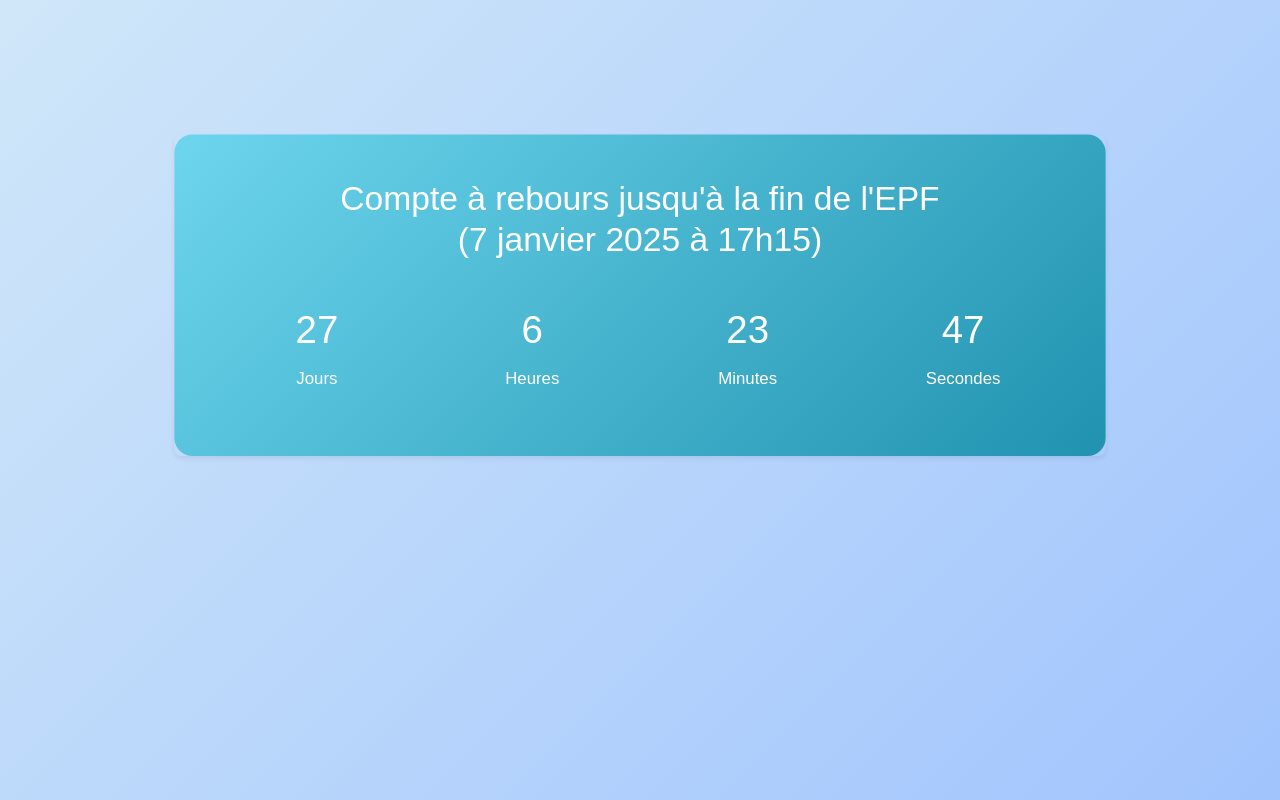
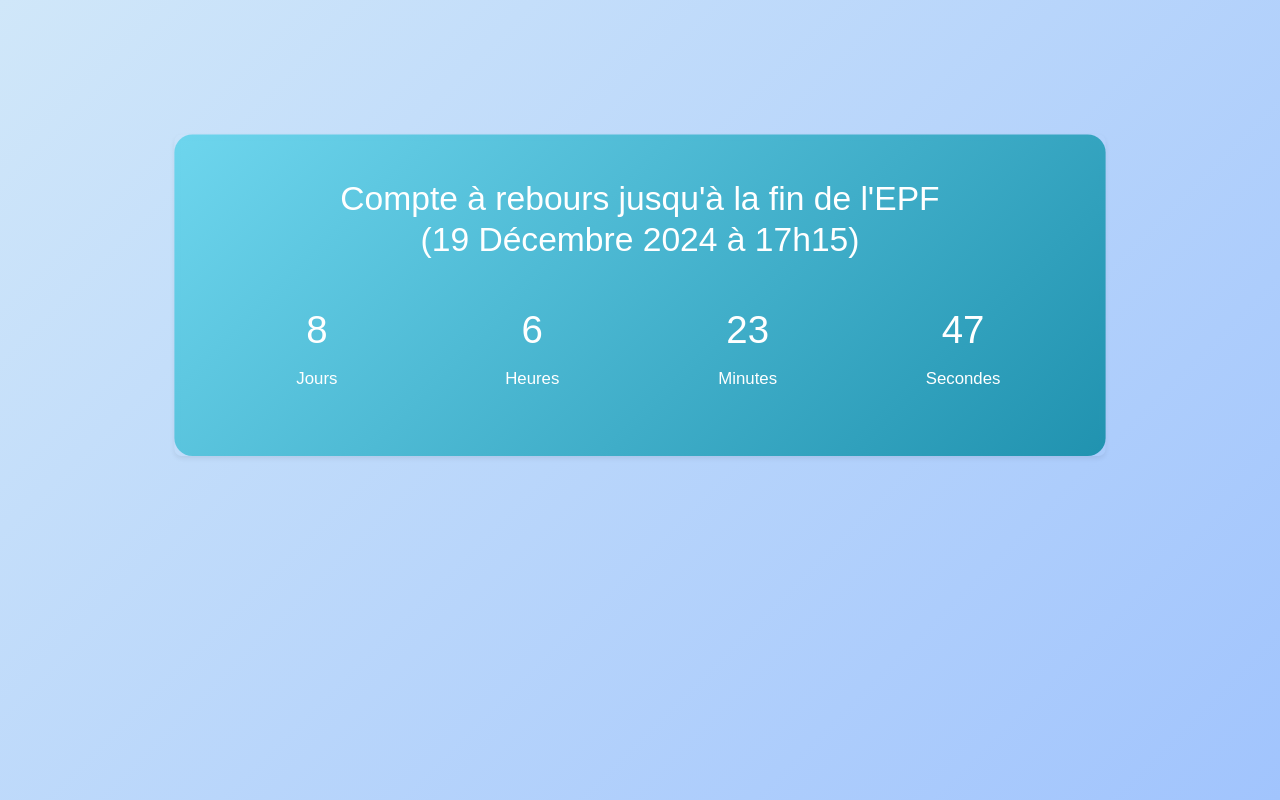
Before and after one commit to MrGautier256/EPF_Countdown, a plain HTML site: page index.html in a window 1280 px wide. Shown: the top 800 px of the page. Drawn offline with nearby package versions, Linux system fonts and the light colour scheme.

Commit message:
Update date

```diff
--- a/script.js
+++ b/script.js
@@ -1,7 +1,7 @@
 document.addEventListener("DOMContentLoaded", function () {
   // Fonction pour le compte à rebours
   function countdown() {
-    const countDate = new Date("January 7, 2025 17:15:00").getTime();
+    const countDate = new Date("December 19, 2024 17:15:00").getTime();
     const now = new Date().getTime();
     const gap = countDate - now;
 
```
Also changed, not shown: index.html (+1 -1 lines).
